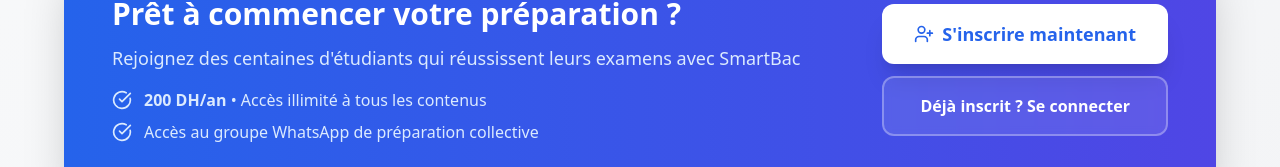
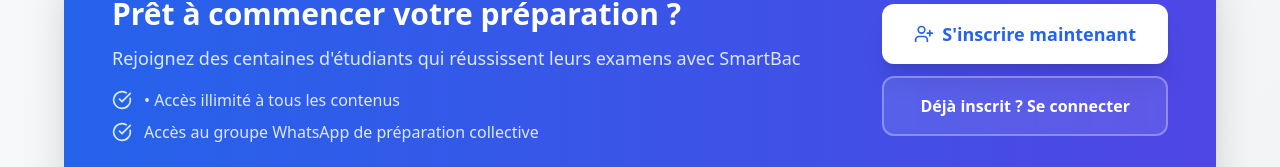
Before and after one commit to MTOUIRI/SmartJihawi, a React (Create React App) app in the folder frontend/: page / in a window 1280 px wide. Shown: the part 785-952 px from the top of the page. Built offline with nearby package versions, Linux system fonts and the light colour scheme; no server answers.

Commit message:
Correcting Strategy

```diff
--- a/frontend/src/components/ExamPlatform.jsx
+++ b/frontend/src/components/ExamPlatform.jsx
@@ -570,7 +570,7 @@ const getPageTitle = () => {
                         <div className="space-y-2">
                           <div className="flex items-center gap-2 sm:gap-3 text-blue-100 text-sm sm:text-base justify-center md:justify-start">
                             <CheckCircle className="w-4 h-4 sm:w-5 sm:h-5 flex-shrink-0" />
-                            <span><strong>200 DH/an</strong> • Accès illimité à tous les contenus</span>
+                            <span>• Accès illimité à tous les contenus</span>
                           </div>
                           <div className="flex items-center gap-2 sm:gap-3 text-blue-100 text-sm sm:text-base justify-center md:justify-start">
                             <CheckCircle className="w-4 h-4 sm:w-5 sm:h-5 flex-shrink-0" />
```
